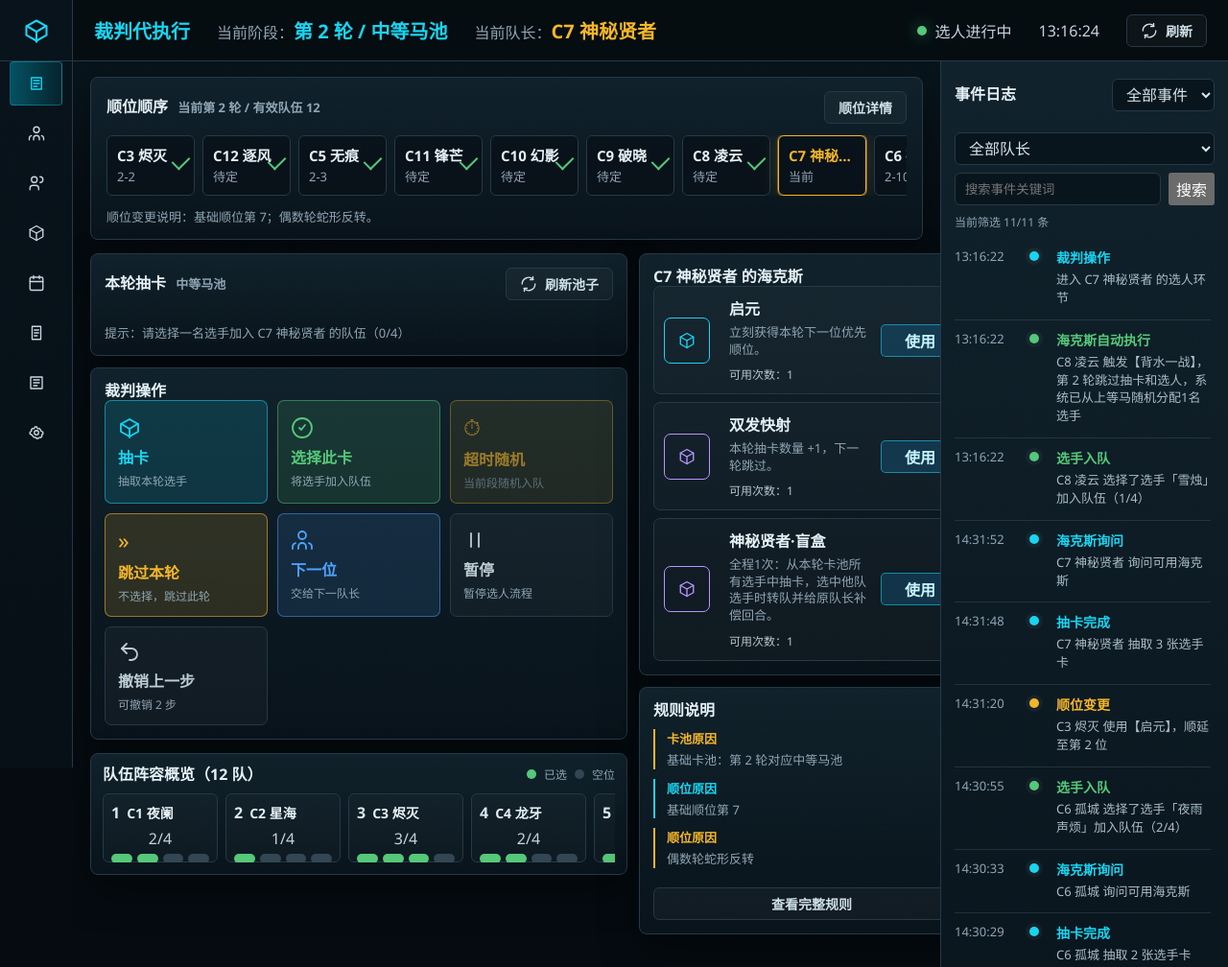
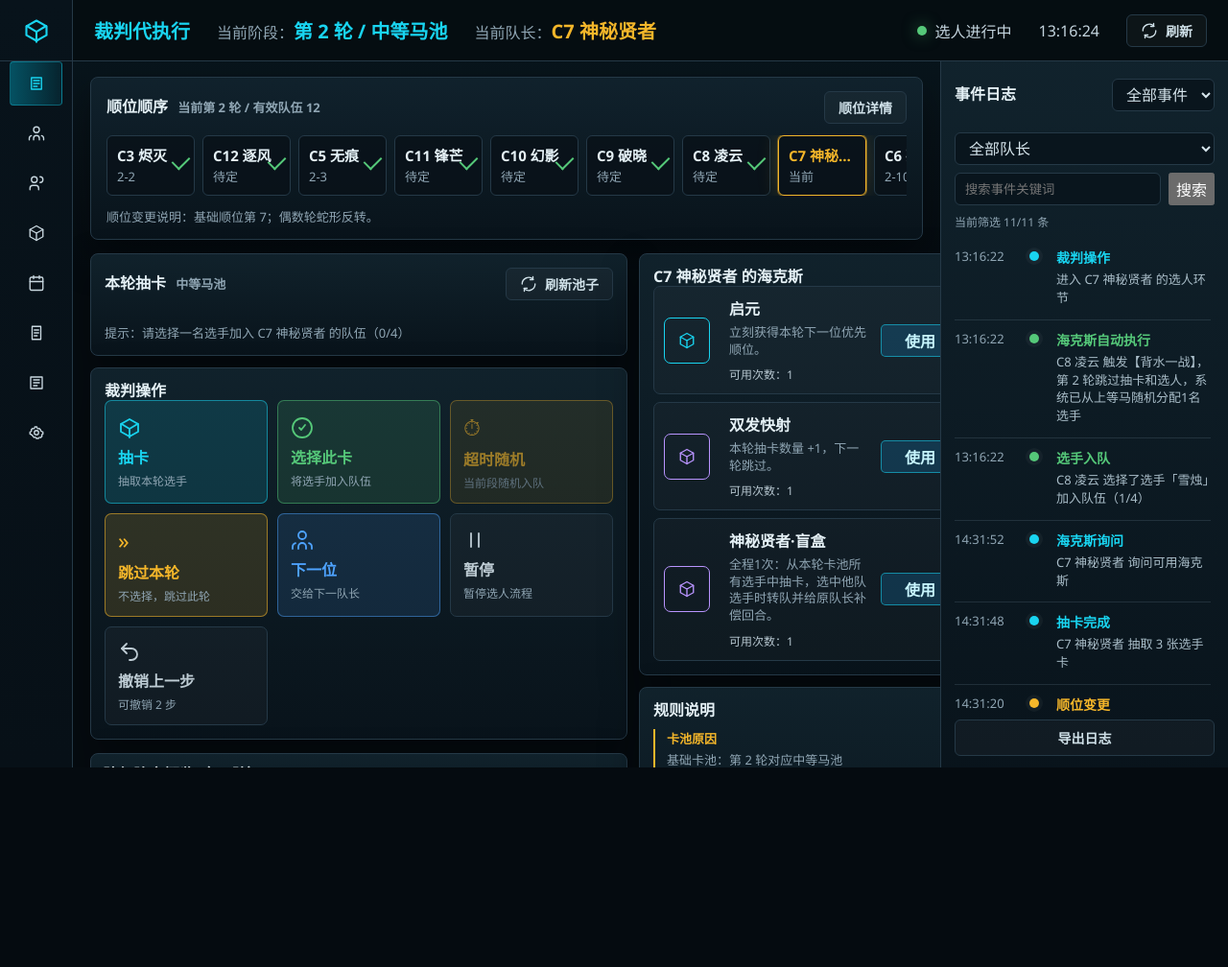
Before and after one commit to hugocat26-jpg/HEXCORE-2.0, a website: page index.html in a window 1280 px wide. Shown: the top 1008 px of the page at 96% size. After the commit the page ends 800 px from the top, so only its background shows below. Drawn offline with Linux system fonts and the light colour scheme.

Commit message:
固定控制台视口滚动边界

```diff
--- a/src/styles/main.css
+++ b/src/styles/main.css
@@ -34,7 +34,9 @@
 html,
 body {
   margin: 0;
+  height: 100%;
   min-height: 100%;
+  overflow: hidden;
   background: var(--bg-deep);
   color: var(--text);
   font-family: "Microsoft YaHei", "PingFang SC", "Segoe UI", Arial, sans-serif;
@@ -75,9 +77,11 @@ select:focus-visible {
 }
 
 #app {
+  height: 100vh;
+  min-height: 0;
   display: grid;
   grid-template-columns: var(--side) minmax(0, 1fr);
-  min-height: 100vh;
+  overflow: hidden;
   background:
     linear-gradient(180deg, rgba(20, 56, 70, 0.28), transparent 280px),
     var(--bg-deep);
@@ -242,9 +246,11 @@ select:focus-visible {
 
 .app-main {
   min-width: 0;
+  min-height: 0;
+  height: 100vh;
   display: grid;
   grid-template-rows: var(--top) minmax(0, 1fr);
-  min-height: 100vh;
+  overflow: hidden;
 }
 
 .topbar {
@@ -332,6 +338,7 @@ select:focus-visible {
 
 .workspace {
   min-height: 0;
+  height: 100%;
   display: grid;
   grid-template-columns: minmax(0, 1fr) var(--rail);
   overflow: hidden;
@@ -2065,7 +2072,7 @@ h2 span {
   }
 
   .app-main {
-    grid-template-rows: auto minmax(0, 1fr) auto;
+    grid-template-rows: auto minmax(0, 1fr);
   }
 
   .topbar {
```
